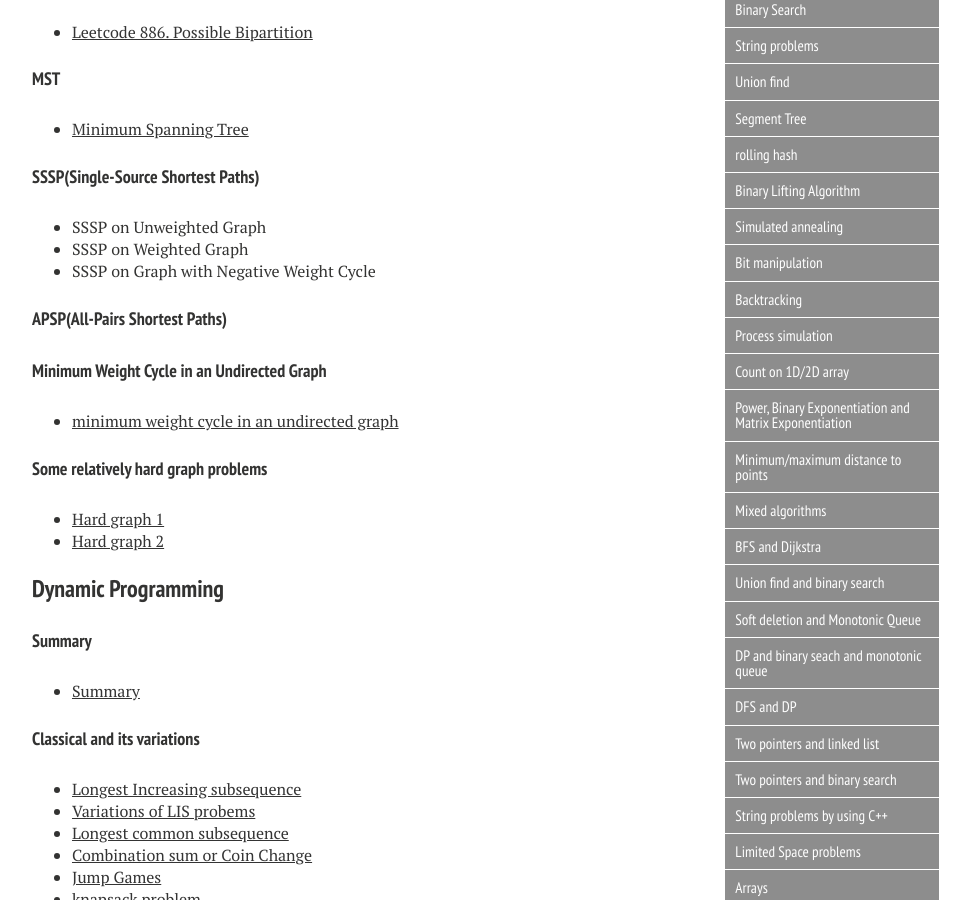
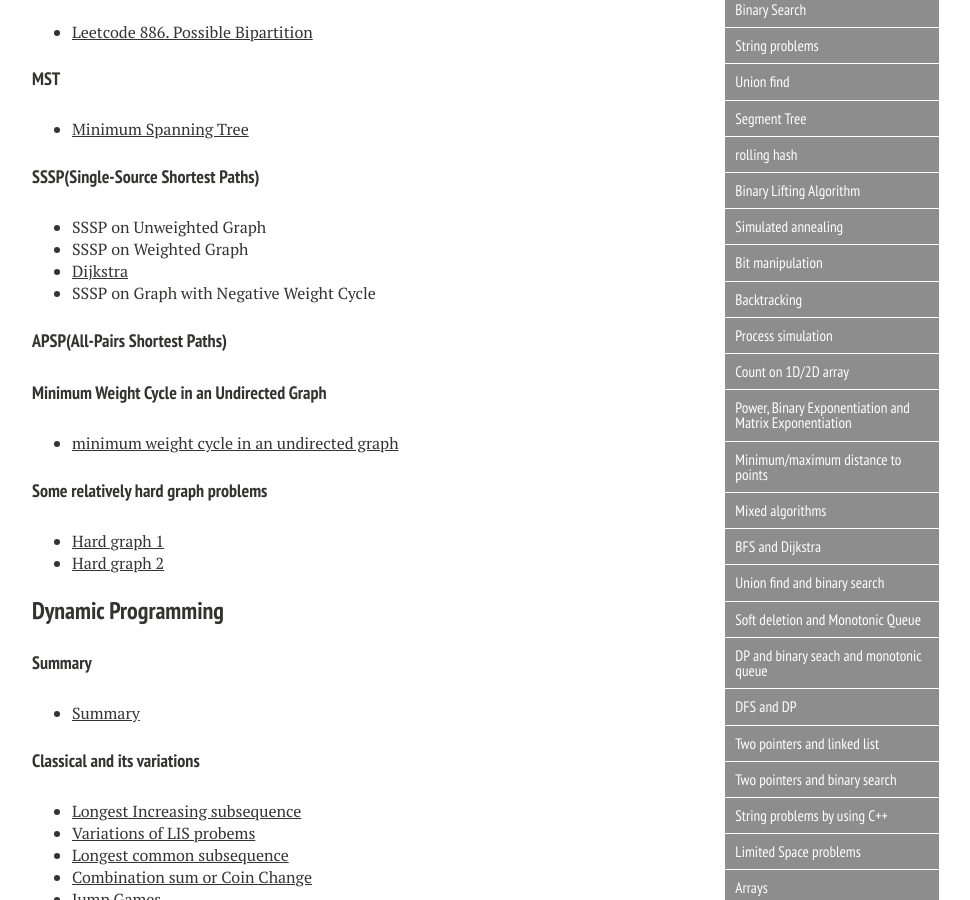
Before and after one commit to xiaokeshen/xiaokeshen.github.io, a Jekyll site: the page built from blog/index.md, in a window 1280 px wide and 900 px high, scrolled down 1367 px. Shown: the whole window, without its empty margins (288-1258 px from the left). Built offline with Jekyll 4.4.1, drawn with Linux system fonts in a browser that asks for light colours; nearby versions of some CDN libraries.

Commit message:
add a new blog

```diff
--- a/blog/index.md
+++ b/blog/index.md
@@ -53,6 +53,7 @@ My 'Serious' coding got started since I became a student as a Computer Science M
 #### SSSP(Single-Source Shortest Paths)
 - SSSP on Unweighted Graph
 - SSSP on Weighted Graph
+- [Dijkstra](https://medium.com/@jim.morris.shen/787-cheapest-flights-within-k-stops-8f23e0c33ab3?sk=bbb5cc33f69a83211793b370de00645c)
 - SSSP on Graph with Negative Weight Cycle
 
 #### APSP(All-Pairs Shortest Paths)
```
